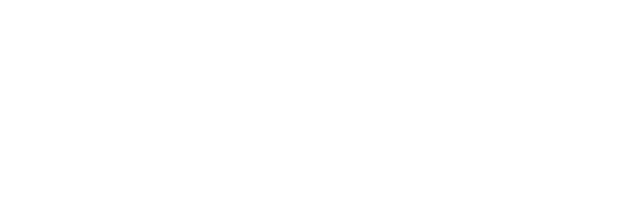
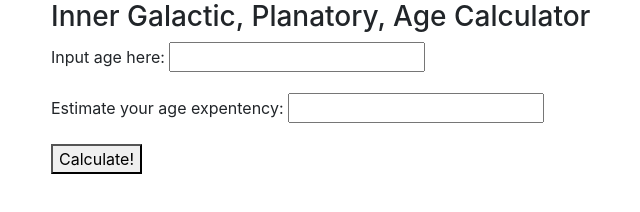
Before and after one commit to dylan12manley/Super-Galactic-Age-Calculator, a website built with webpack: page src/index.html in a window 1280 px wide. Shown: the whole page, without its empty margins (34-674 px from the left). Built offline with nearby package versions, Linux system fonts and the light colour scheme.

Commit message:
add input form to html

```diff
--- a/src/index.html
+++ b/src/index.html
@@ -1,12 +1,22 @@
 <!DOCTYPE html>
 <html>
   <head>
-    <title>Super Galactic Age Calculator</title>
+    <title>Inner Galactic, Planatory, Age Calculator</title>
   </head>
   <body>
     <div class="container">
-
+      <h3>Inner Galactic, Planatory, Age Calculator</h3>
+      <form id="ageForm">
+        <div class="form-group">
+          <label for="age">Input age here:</label>
+          <input type="number" name="age">
+        </div>
+        <div class="form-group">
+          <label for="life-expentency">Estimate your age expentency:</label>
+          <input type="number" name="age">
+        </div>
+        <button type="submit" name="button">Calculate!</button>
+      </form>
     </div>
-
   </body>
 </html>
```
